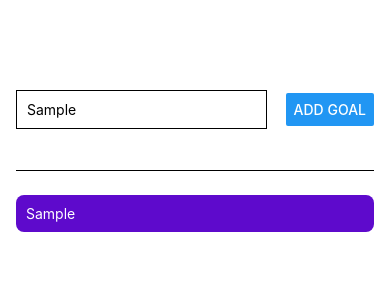
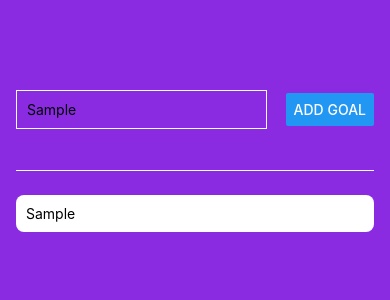
Before and after one commit to alperengonull/GoalApp, a React Native app in the folder Application/: screen / in a window 390 px wide. Both pictures are taken after typing "Sample" into the empty fields and a click on the button "ADD GOAL". Shown: the top 300 px of the page. Built offline with nearby package versions, Linux system fonts and the light colour scheme.

Commit message:
Added Flatlist
I added flatlist and some functions fot input and button

```diff
--- a/Application/App.js
+++ b/Application/App.js
@@ -1,17 +1,28 @@
 import {useState} from 'react';
-import {View, Text, StyleSheet, Button, TextInput} from 'react-native';
+import {
+  View,
+  Text,
+  StyleSheet,
+  Button,
+  TextInput,
+  FlatList,
+  ScrollView,
+} from 'react-native';
 import React from 'react';
 
 const App = () => {
-  const [enteredGoal, setEnteredGoal] = useState('');
+  const [enteredGoalText, setEnteredGoalText] = useState('');
   const [courseGoals, setCourseGoals] = useState([]);
 
-  const goalInputHandler = enteredText => {
-    setEnteredGoal(enteredText);
+  const inputHandler = enteredText => {
+    setEnteredGoalText(enteredText);
   };
 
   const addGoalHandler = () => {
-    setCourseGoals(currentGoals => [...currentGoals, enteredGoal]);
+    setCourseGoals(currentCourseGoals => [
+      ...currentCourseGoals,
+      enteredGoalText,
+    ]);
   };
 
   return (
@@ -19,16 +30,21 @@ const App = () => {
       <View style={styles.inputContainer}>
         <TextInput
           style={styles.textInput}
-          onChangeText={goalInputHandler}
-          placeholder="Write your goal"></TextInput>
+          placeholder="Write your goal"
+          onChangeText={inputHandler}></TextInput>
         <Button title="Add Goal" onPress={addGoalHandler}></Button>
       </View>
       <View style={styles.goalContainer}>
-        {courseGoals.map(goal => (
-          <View style={styles.goalContainerText} key={goal}>
-              <Text style={{color:'white'}}>{goal}</Text>
-          </View>
-        ))}
+        <FlatList
+          data={courseGoals}
+          renderItem={(itemData) => {
+            return (
+              <Text style={styles.goalContainerText}>
+                {itemData.item}
+              </Text>
+            );
+          }}
+        />
       </View>
     </View>
   );
@@ -39,6 +55,7 @@ const styles = StyleSheet.create({
     flex: 1,
     padding: 50,
     paddingHorizontal: 16,
+    backgroundColor: '#8a2be2',
   },
   inputContainer: {
     flex: 1,
@@ -47,24 +64,26 @@ const styles = StyleSheet.create({
     alignItems: 'center',
     marginBottom: 24,
     borderBottomWidth: 1,
+    borderColor: 'white',
+  },
+  goalContainer: {
+    flex: 5,
   },
   textInput: {
-    borderColor: 'black',
+    borderColor: 'white',
     borderWidth: 1,
     width: '70%',
     marginRight: 10,
     padding: 10,
   },
-  goalContainer: {
-    flex: 5,
-  },
-  goalContainerText:{
+  goalContainerText: {
     padding: 10,
     borderColor: 'hsl(0, 0%, 80%)',
     marginBottom: 10,
-    borderRadius:8,
-    backgroundColor:'#5e0acc',
-  }
+    borderRadius: 8,
+    backgroundColor: 'white',
+    color: 'black',
+  },
 });
 
 export default App;
```
